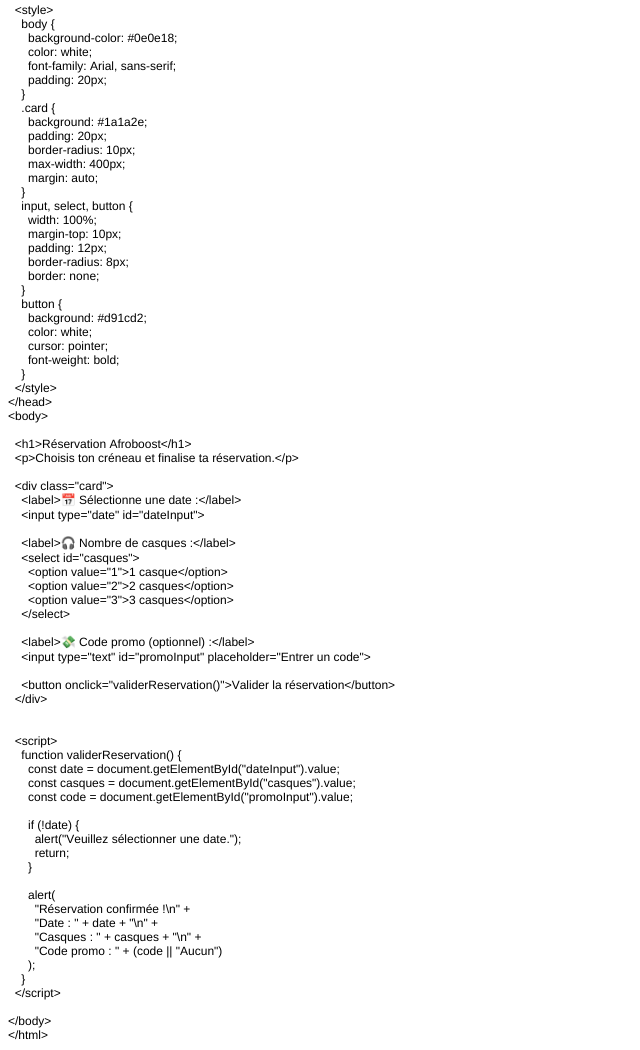
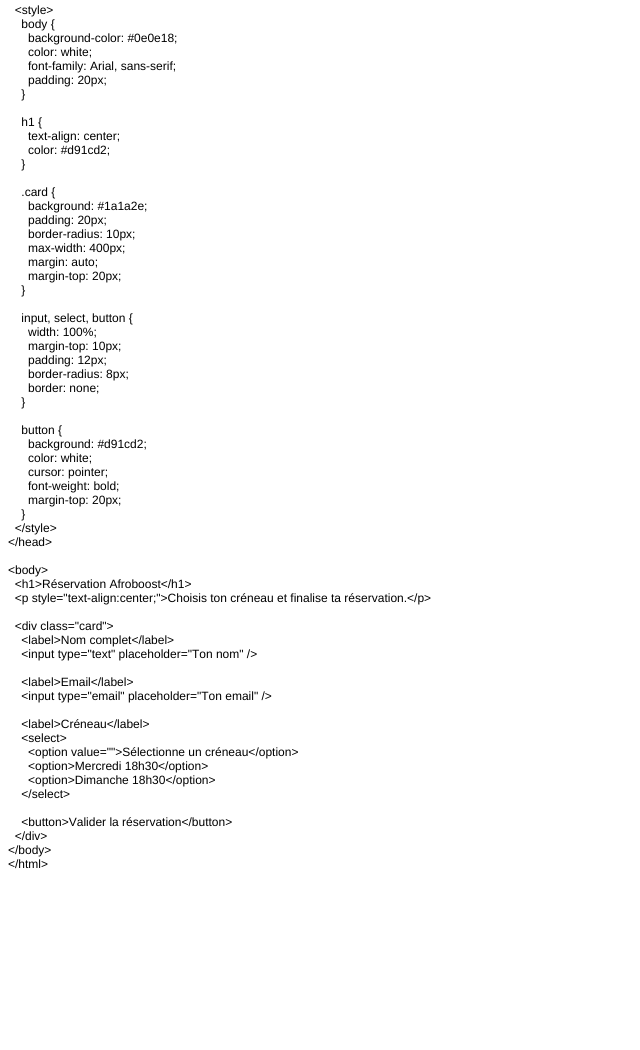
Before and after one commit to Afroboost44/Afroboost-casque, a plain HTML site: page reservation.html in a window 1280 px wide. Shown: the part 117-1167 px from the top of the page, without its empty margins (0-640 px from the left). After the commit the page ends 996 px from the top, so only its background shows below. Drawn offline with Linux system fonts and the light colour scheme.

Commit message:
Fix reservation page layout

```diff
--- a/reservation.html
+++ b/reservation.html
@@ -10,7 +10,6 @@
     p.p1 {margin: 0.0px 0.0px 0.0px 0.0px; font: 12.0px Helvetica; -webkit-text-stroke: #000000}
     p.p2 {margin: 0.0px 0.0px 0.0px 0.0px; font: 12.0px Helvetica; -webkit-text-stroke: #000000; min-height: 14.0px}
     span.s1 {font-kerning: none}
-    span.s2 {font: 12.0px 'Apple Color Emoji'; font-kerning: none}
   </style>
 </head>
 <body>
@@ -29,13 +28,21 @@
 <p class="p1"><span class="s1"><span class="Apple-converted-space">      </span>font-family: Arial, sans-serif;</span></p>
 <p class="p1"><span class="s1"><span class="Apple-converted-space">      </span>padding: 20px;</span></p>
 <p class="p1"><span class="s1"><span class="Apple-converted-space">    </span>}</span></p>
+<p class="p2"><span class="s1"></span><br></p>
+<p class="p1"><span class="s1"><span class="Apple-converted-space">    </span>h1 {</span></p>
+<p class="p1"><span class="s1"><span class="Apple-converted-space">      </span>text-align: center;</span></p>
+<p class="p1"><span class="s1"><span class="Apple-converted-space">      </span>color: #d91cd2;</span></p>
+<p class="p1"><span class="s1"><span class="Apple-converted-space">    </span>}</span></p>
+<p class="p2"><span class="s1"></span><br></p>
 <p class="p1"><span class="s1"><span class="Apple-converted-space">    </span>.card {</span></p>
 <p class="p1"><span class="s1"><span class="Apple-converted-space">      </span>background: #1a1a2e;</span></p>
 <p class="p1"><span class="s1"><span class="Apple-converted-space">      </span>padding: 20px;</span></p>
 <p class="p1"><span class="s1"><span class="Apple-converted-space">      </span>border-radius: 10px;</span></p>
 <p class="p1"><span class="s1"><span class="Apple-converted-space">      </span>max-width: 400px;</span></p>
 <p class="p1"><span class="s1"><span class="Apple-converted-space">      </span>margin: auto;</span></p>
+<p class="p1"><span class="s1"><span class="Apple-converted-space">      </span>margin-top: 20px;</span></p>
 <p class="p1"><span class="s1"><span class="Apple-converted-space">    </span>}</span></p>
+<p class="p2"><span class="s1"></span><br></p>
 <p class="p1"><span class="s1"><span class="Apple-converted-space">    </span>input, select, button {</span></p>
 <p class="p1"><span class="s1"><span class="Apple-converted-space">      </span>width: 100%;</span></p>
 <p class="p1"><span class="s1"><span class="Apple-converted-space">      </span>margin-top: 10px;</span></p>
@@ -43,57 +50,37 @@
 <p class="p1"><span class="s1"><span class="Apple-converted-space">      </span>border-radius: 8px;</span></p>
 <p class="p1"><span class="s1"><span class="Apple-converted-space">      </span>border: none;</span></p>
 <p class="p1"><span class="s1"><span class="Apple-converted-space">    </span>}</span></p>
+<p class="p2"><span class="s1"></span><br></p>
 <p class="p1"><span class="s1"><span class="Apple-converted-space">    </span>button {</span></p>
 <p class="p1"><span class="s1"><span class="Apple-converted-space">      </span>background: #d91cd2;</span></p>
 <p class="p1"><span class="s1"><span class="Apple-converted-space">      </span>color: white;</span></p>
 <p class="p1"><span class="s1"><span class="Apple-converted-space">      </span>cursor: pointer;</span></p>
 <p class="p1"><span class="s1"><span class="Apple-converted-space">      </span>font-weight: bold;</span></p>
+<p class="p1"><span class="s1"><span class="Apple-converted-space">      </span>margin-top: 20px;</span></p>
 <p class="p1"><span class="s1"><span class="Apple-converted-space">    </span>}</span></p>
 <p class="p1"><span class="s1"><span class="Apple-converted-space">  </span>&lt;/style&gt;</span></p>
 <p class="p1"><span class="s1">&lt;/head&gt;</span></p>
+<p class="p2"><span class="s1"></span><br></p>
 <p class="p1"><span class="s1">&lt;body&gt;</span></p>
-<p class="p2"><span class="s1"></span><br></p>
 <p class="p1"><span class="s1"><span class="Apple-converted-space">  </span>&lt;h1&gt;Réservation Afroboost&lt;/h1&gt;</span></p>
-<p class="p1"><span class="s1"><span class="Apple-converted-space">  </span>&lt;p&gt;Choisis ton créneau et finalise ta réservation.&lt;/p&gt;</span></p>
+<p class="p1"><span class="s1"><span class="Apple-converted-space">  </span>&lt;p style="text-align:center;"&gt;Choisis ton créneau et finalise ta réservation.&lt;/p&gt;</span></p>
 <p class="p2"><span class="s1"></span><br></p>
 <p class="p1"><span class="s1"><span class="Apple-converted-space">  </span>&lt;div class="card"&gt;</span></p>
-<p class="p1"><span class="s1"><span class="Apple-converted-space">    </span>&lt;label&gt;</span><span class="s2">📅</span><span class="s1"> Sélectionne une date :&lt;/label&gt;</span></p>
-<p class="p1"><span class="s1"><span class="Apple-converted-space">    </span>&lt;input type="date" id="dateInput"&gt;</span></p>
+<p class="p1"><span class="s1"><span class="Apple-converted-space">    </span>&lt;label&gt;Nom complet&lt;/label&gt;</span></p>
+<p class="p1"><span class="s1"><span class="Apple-converted-space">    </span>&lt;input type="text" placeholder="Ton nom" /&gt;</span></p>
 <p class="p2"><span class="s1"></span><br></p>
-<p class="p1"><span class="s1"><span class="Apple-converted-space">    </span>&lt;label&gt;</span><span class="s2">🎧</span><span class="s1"> Nombre de casques :&lt;/label&gt;</span></p>
-<p class="p1"><span class="s1"><span class="Apple-converted-space">    </span>&lt;select id="casques"&gt;</span></p>
-<p class="p1"><span class="s1"><span class="Apple-converted-space">      </span>&lt;option value="1"&gt;1 casque&lt;/option&gt;</span></p>
-<p class="p1"><span class="s1"><span class="Apple-converted-space">      </span>&lt;option value="2"&gt;2 casques&lt;/option&gt;</span></p>
-<p class="p1"><span class="s1"><span class="Apple-converted-space">      </span>&lt;option value="3"&gt;3 casques&lt;/option&gt;</span></p>
+<p class="p1"><span class="s1"><span class="Apple-converted-space">    </span>&lt;label&gt;Email&lt;/label&gt;</span></p>
+<p class="p1"><span class="s1"><span class="Apple-converted-space">    </span>&lt;input type="email" placeholder="Ton email" /&gt;</span></p>
+<p class="p2"><span class="s1"></span><br></p>
+<p class="p1"><span class="s1"><span class="Apple-converted-space">    </span>&lt;label&gt;Créneau&lt;/label&gt;</span></p>
+<p class="p1"><span class="s1"><span class="Apple-converted-space">    </span>&lt;select&gt;</span></p>
+<p class="p1"><span class="s1"><span class="Apple-converted-space">      </span>&lt;option value=""&gt;Sélectionne un créneau&lt;/option&gt;</span></p>
+<p class="p1"><span class="s1"><span class="Apple-converted-space">      </span>&lt;option&gt;Mercredi 18h30&lt;/option&gt;</span></p>
+<p class="p1"><span class="s1"><span class="Apple-converted-space">      </span>&lt;option&gt;Dimanche 18h30&lt;/option&gt;</span></p>
 <p class="p1"><span class="s1"><span class="Apple-converted-space">    </span>&lt;/select&gt;</span></p>
 <p class="p2"><span class="s1"></span><br></p>
-<p class="p1"><span class="s1"><span class="Apple-converted-space">    </span>&lt;label&gt;</span><span class="s2">💸</span><span class="s1"> Code promo (optionnel) :&lt;/label&gt;</span></p>
-<p class="p1"><span class="s1"><span class="Apple-converted-space">    </span>&lt;input type="text" id="promoInput" placeholder="Entrer un code"&gt;</span></p>
-<p class="p2"><span class="s1"></span><br></p>
-<p class="p1"><span class="s1"><span class="Apple-converted-space">    </span>&lt;button onclick="validerReservation()"&gt;Valider la réservation&lt;/button&gt;</span></p>
+<p class="p1"><span class="s1"><span class="Apple-converted-space">    </span>&lt;button&gt;Valider la réservation&lt;/button&gt;</span></p>
 <p class="p1"><span class="s1"><span class="Apple-converted-space">  </span>&lt;/div&gt;</span></p>
-<p class="p2"><span class="s1"></span><br></p>
-<p class="p2"><span class="s1"></span><br></p>
-<p class="p1"><span class="s1"><span class="Apple-converted-space">  </span>&lt;script&gt;</span></p>
-<p class="p1"><span class="s1"><span class="Apple-converted-space">    </span>function validerReservation() {</span></p>
-<p class="p1"><span class="s1"><span class="Apple-converted-space">      </span>const date = document.getElementById("dateInput").value;</span></p>
-<p class="p1"><span class="s1"><span class="Apple-converted-space">      </span>const casques = document.getElementById("casques").value;</span></p>
-<p class="p1"><span class="s1"><span class="Apple-converted-space">      </span>const code = document.getElementById("promoInput").value;</span></p>
-<p class="p2"><span class="s1"></span><br></p>
-<p class="p1"><span class="s1"><span class="Apple-converted-space">      </span>if (!date) {</span></p>
-<p class="p1"><span class="s1"><span class="Apple-converted-space">        </span>alert("Veuillez sélectionner une date.");</span></p>
-<p class="p1"><span class="s1"><span class="Apple-converted-space">        </span>return;</span></p>
-<p class="p1"><span class="s1"><span class="Apple-converted-space">      </span>}</span></p>
-<p class="p2"><span class="s1"></span><br></p>
-<p class="p1"><span class="s1"><span class="Apple-converted-space">      </span>alert(</span></p>
-<p class="p1"><span class="s1"><span class="Apple-converted-space">        </span>"Réservation confirmée !\n" +</span></p>
-<p class="p1"><span class="s1"><span class="Apple-converted-space">        </span>"Date : " + date + "\n" +</span></p>
-<p class="p1"><span class="s1"><span class="Apple-converted-space">        </span>"Casques : " + casques + "\n" +</span></p>
-<p class="p1"><span class="s1"><span class="Apple-converted-space">        </span>"Code promo : " + (code || "Aucun")</span></p>
-<p class="p1"><span class="s1"><span class="Apple-converted-space">      </span>);</span></p>
-<p class="p1"><span class="s1"><span class="Apple-converted-space">    </span>}</span></p>
-<p class="p1"><span class="s1"><span class="Apple-converted-space">  </span>&lt;/script&gt;</span></p>
-<p class="p2"><span class="s1"></span><br></p>
 <p class="p1"><span class="s1">&lt;/body&gt;</span></p>
 <p class="p1"><span class="s1">&lt;/html&gt;</span></p>
 </body>
```
